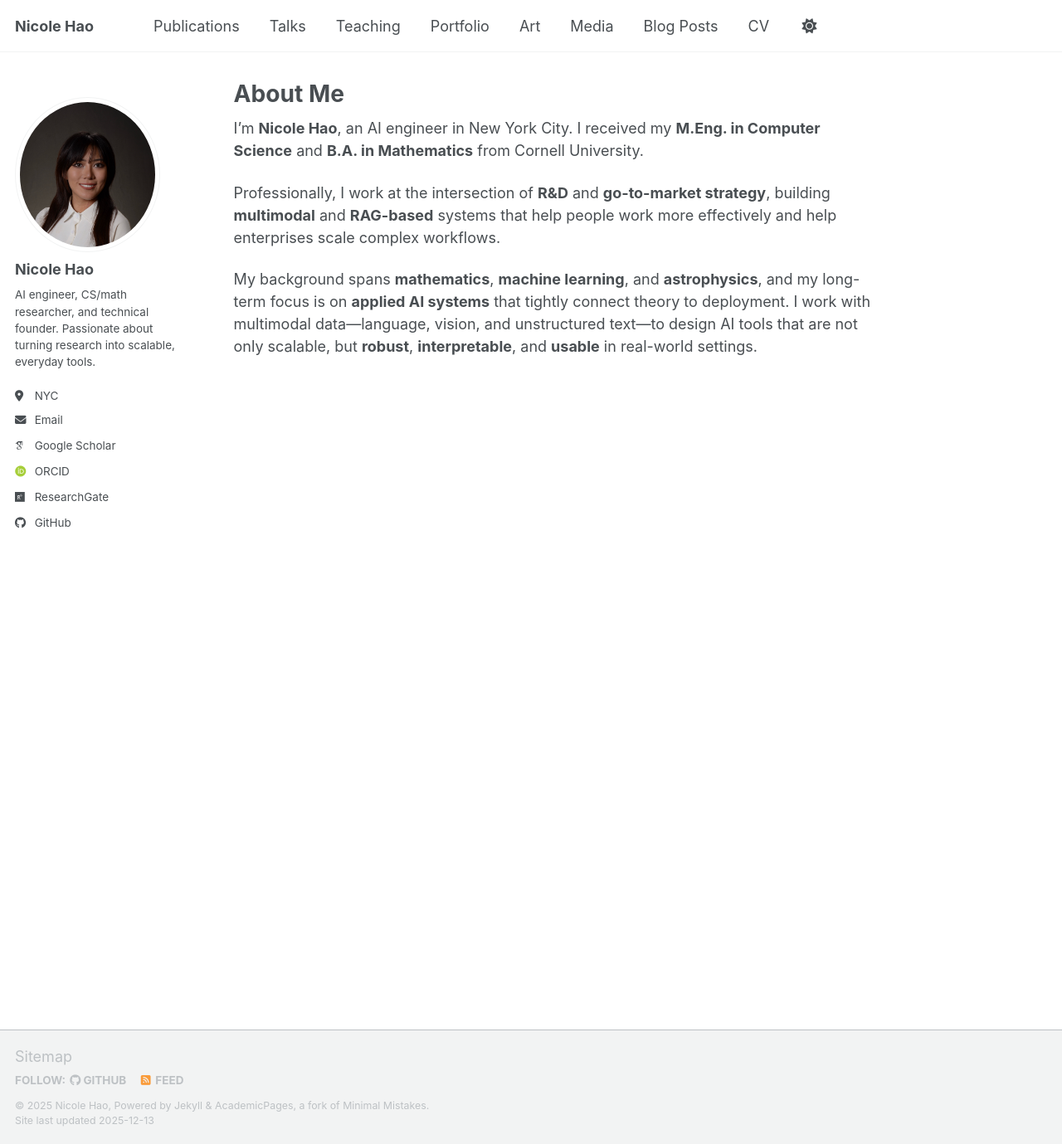
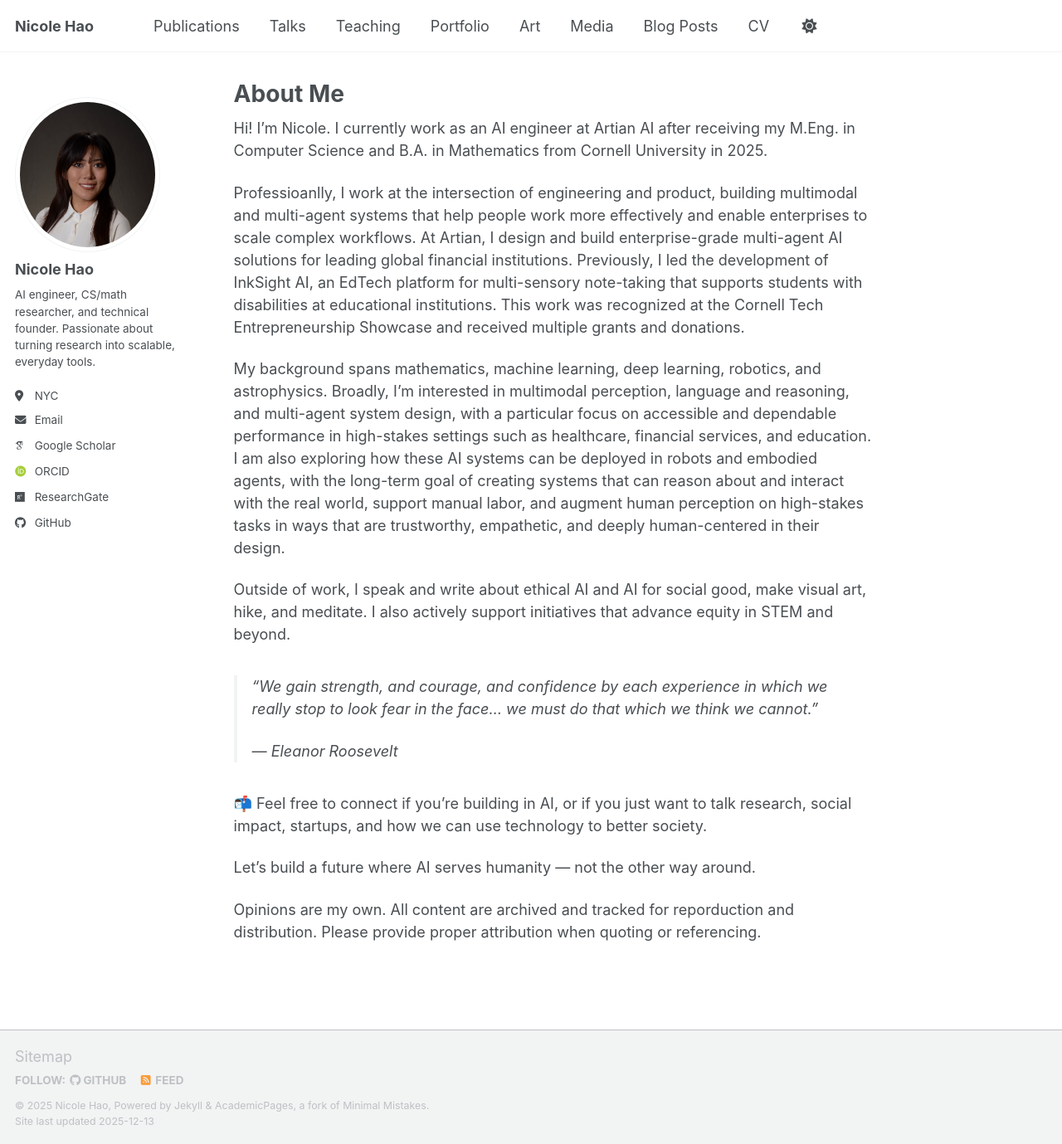
Before and after one commit to nicolehao34/nicolehao34.github.io, a Jekyll site: the page built from _pages/about.md, in a window 1280 px wide and 1379 px high. Shown: the whole window at 83% size. Built offline with Jekyll 4.4.1, drawn with Linux system fonts in a browser that asks for light colours; some web fonts are replaced; a script bundle is joined from its source files by our own code; library files that are not in the unit come from our copies.

Commit message:
Revise "About Me" section for clarity and detail, including professional background and personal interests

```diff
--- a/_pages/about.md
+++ b/_pages/about.md
@@ -7,12 +7,23 @@ redirect_from:
   - /about.html
 ---
 
-I’m **Nicole Hao**, an AI engineer in New York City. I received my **M.Eng. in Computer Science** and **B.A. in Mathematics** from Cornell University.
+Hi! I’m Nicole. I currently work as an AI engineer at Artian AI after receiving my M.Eng. in Computer Science and B.A. in Mathematics from Cornell University in 2025.
 
-Professionally, I work at the intersection of **R&D** and **go-to-market strategy**, building **multimodal** and **RAG-based** systems that help people work more effectively and help enterprises scale complex workflows.
+Professioanlly, I work at the intersection of engineering and product, building multimodal and multi-agent systems that help people work more effectively and enable enterprises to scale complex workflows. At Artian, I design and build enterprise-grade multi-agent AI solutions for leading global financial institutions. Previously, I led the development of InkSight AI, an EdTech platform for multi-sensory note-taking that supports students with disabilities at educational institutions. This work was recognized at the Cornell Tech Entrepreneurship Showcase and received multiple grants and donations.
 
-My background spans **mathematics**, **machine learning**, and **astrophysics**, and my long-term focus is on **applied AI systems** that tightly connect theory to deployment. I work with multimodal data—language, vision, and unstructured text—to design AI tools that are not only scalable, but **robust**, **interpretable**, and **usable** in real-world settings.
+My background spans mathematics, machine learning, deep learning, robotics, and astrophysics. Broadly, I’m interested in multimodal perception, language and reasoning, and multi-agent system design, with a particular focus on accessible and dependable performance in high-stakes settings such as healthcare, financial services, and education. I am also exploring how these AI systems can be deployed in robots and embodied agents, with the long-term goal of creating systems that can reason about and interact with the real world, support manual labor, and augment human perception on high-stakes tasks in ways that are trustworthy, empathetic, and deeply human-centered in their design.
 
+Outside of work, I speak and write about ethical AI and AI for social good, make visual art, hike, and meditate. I also actively support initiatives that advance equity in STEM and beyond.
+
+> "We gain strength, and courage, and confidence by each experience in which we really stop to look fear in the face... we must do that which we think we cannot."
+>
+> — Eleanor Roosevelt
+
+📬 Feel free to connect if you’re building in AI, or if you just want to talk research, social impact, startups, and how we can use technology to better society.
+
+Let’s build a future where AI serves humanity — not the other way around.
+
+Opinions are my own. All content are archived and tracked for reporduction and distribution. Please provide proper attribution when quoting or referencing.
 
 <!-- This is the front page of a website that is powered by the [Academic Pages template](https://github.com/academicpages/academicpages.github.io) and hosted on GitHub pages. [GitHub pages](https://pages.github.com) is a free service in which websites are built and hosted from code and data stored in a GitHub repository, automatically updating when a new commit is made to the repository. This template was forked from the [Minimal Mistakes Jekyll Theme](https://mmistakes.github.io/minimal-mistakes/) created by Michael Rose, and then extended to support the kinds of content that academics have: publications, talks, teaching, a portfolio, blog posts, and a dynamically-generated CV. Incidentally, these same features make it a great template for anyone that needs to show off a professional template!
 
```
